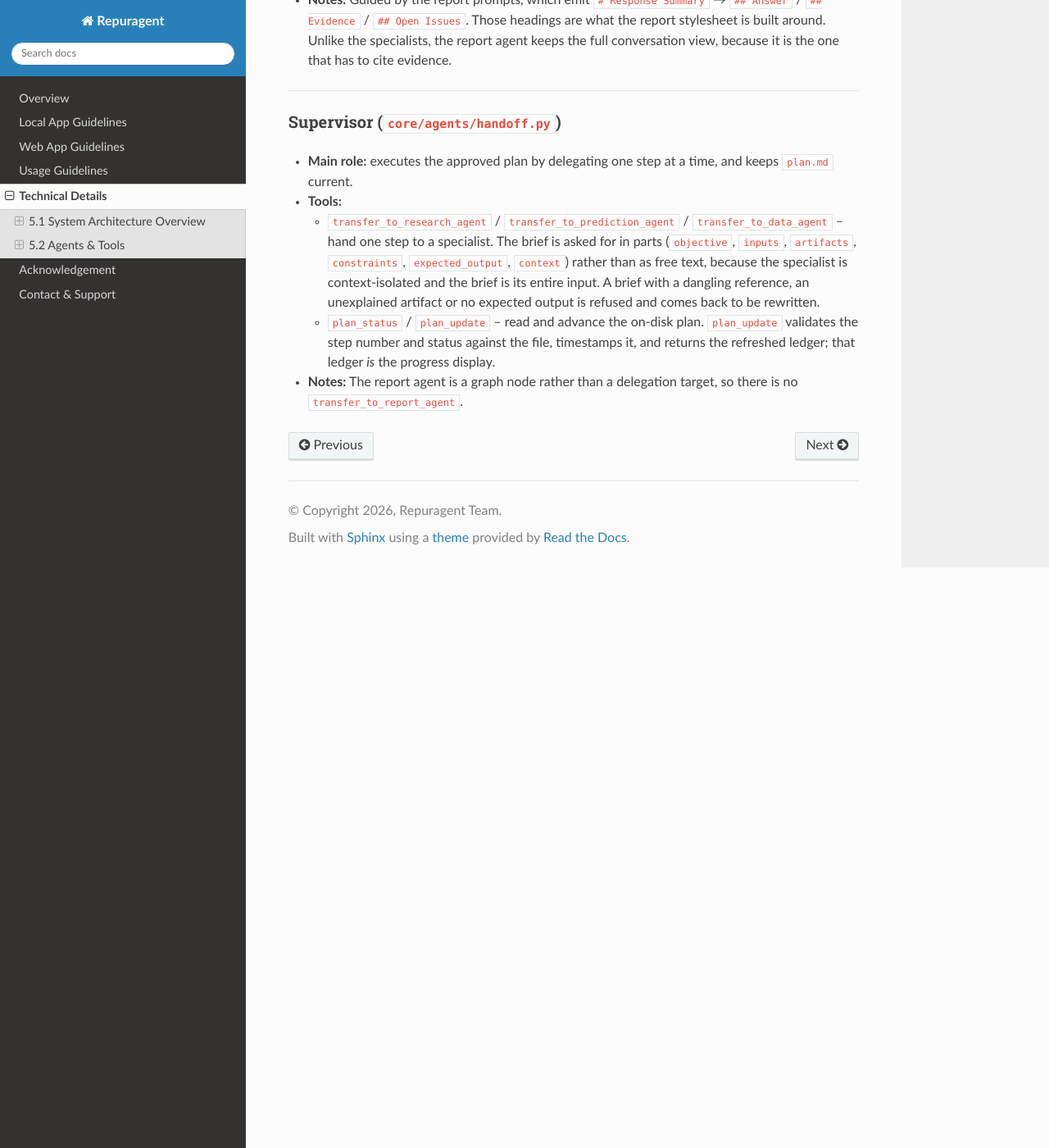
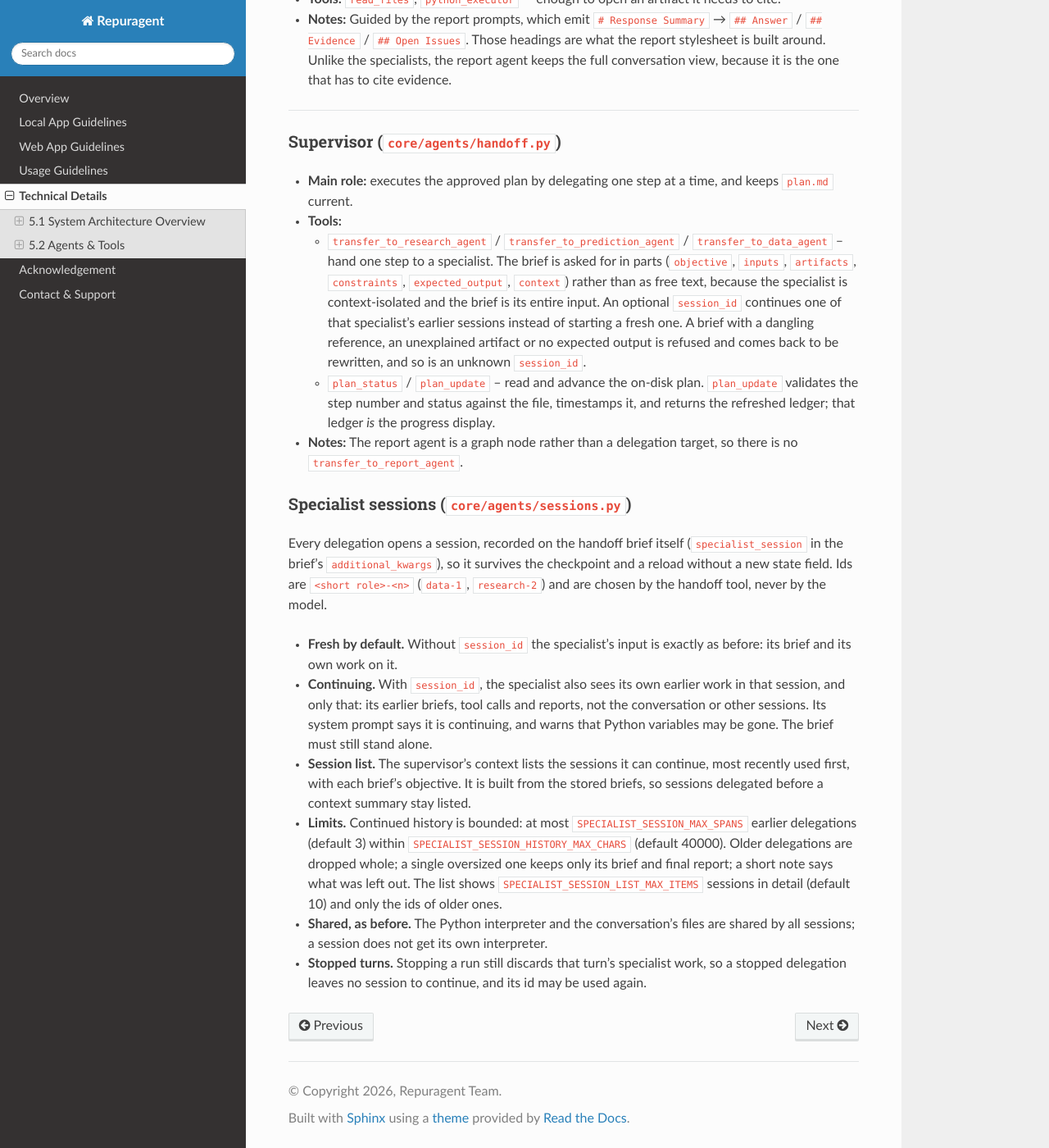
Before and after one commit to pharmbio/repuragent, a Sphinx documentation site: the page built from docs/technical.md, in a window 1280 px wide and 1400 px high, scrolled down 3283 px. Shown: the whole window at 82% size. Built offline with Sphinx 7.4.7 and the Read the Docs theme 3.1.0, drawn with Linux system fonts in a browser that asks for light colours; some of the changed text lies outside the part shown.

Commit message:
update docs for specialist sessions

```diff
--- a/docs/technical.md
+++ b/docs/technical.md
@@ -22,7 +22,7 @@ This chapter presents technical details under the hood of Repuragent. It provide
 2. **Routing** (`task_classifier`) decides between a full plan, a direct execution, a follow-up, and a question about the conversation itself. It routes on *dependence*, not size, so a follow-up like “now rank those by hERG risk” is recognised as one.
 3. **Planning agent** produces the breakdown and the run stops at a human-approval interrupt. Approval may carry conditions, which become constraints on the execution.
 4. **`plan_init`** parses the approved plan into `plan.md` in the conversation's output folder. That file is the contract the supervisor executes and the progress the task-monitor panel renders.
-5. **Supervisor** writes a brief per step and delegates it to a specialist, recording each outcome with `plan_update`. Specialists are context-isolated: each sees its brief and its own work, not the conversation.
+5. **Supervisor** writes a brief per step and delegates it to a specialist, recording each outcome with `plan_update`. Specialists are context-isolated: by default each sees its brief and its own work, not the conversation. A delegation that continues one of the specialist's sessions also shows it its own earlier work in that session (see *Specialist sessions*).
 6. **Specialist agents** (research, prediction, data) are LangGraph nodes bound to tool suites. Tool calls persist artifacts via `backend/utils/output_paths.py` inside the active conversation's directory.
 7. **Report agent** writes the final answer against the evidence the run produced.
 8. **Downloads** are gated by HMAC-signed tokens (`FILE_DOWNLOAD_SECRET`) that embed the path, the conversation and an expiry, and the route re-checks that the path is inside that conversation's own directories before serving it.
@@ -106,6 +106,17 @@ is therefore the complete inventory of what the system can do.
 
 - **Main role:** executes the approved plan by delegating one step at a time, and keeps `plan.md` current.
 - **Tools:**
-  - `transfer_to_research_agent` / `transfer_to_prediction_agent` / `transfer_to_data_agent` – hand one step to a specialist. The brief is asked for in parts (`objective`, `inputs`, `artifacts`, `constraints`, `expected_output`, `context`) rather than as free text, because the specialist is context-isolated and the brief is its entire input. A brief with a dangling reference, an unexplained artifact or no expected output is refused and comes back to be rewritten.
+  - `transfer_to_research_agent` / `transfer_to_prediction_agent` / `transfer_to_data_agent` – hand one step to a specialist. The brief is asked for in parts (`objective`, `inputs`, `artifacts`, `constraints`, `expected_output`, `context`) rather than as free text, because the specialist is context-isolated and the brief is its entire input. An optional `session_id` continues one of that specialist's earlier sessions instead of starting a fresh one. A brief with a dangling reference, an unexplained artifact or no expected output is refused and comes back to be rewritten, and so is an unknown `session_id`.
   - `plan_status` / `plan_update` – read and advance the on-disk plan. `plan_update` validates the step number and status against the file, timestamps it, and returns the refreshed ledger; that ledger *is* the progress display.
 - **Notes:** The report agent is a graph node rather than a delegation target, so there is no `transfer_to_report_agent`.
+
+### Specialist sessions (`core/agents/sessions.py`)
+
+Every delegation opens a session, recorded on the handoff brief itself (`specialist_session` in the brief's `additional_kwargs`), so it survives the checkpoint and a reload without a new state field. Ids are `<short role>-<n>` (`data-1`, `research-2`) and are chosen by the handoff tool, never by the model.
+
+- **Fresh by default.** Without `session_id` the specialist's input is exactly as before: its brief and its own work on it.
+- **Continuing.** With `session_id`, the specialist also sees its own earlier work in that session, and only that: its earlier briefs, tool calls and reports, not the conversation or other sessions. Its system prompt says it is continuing, and warns that Python variables may be gone. The brief must still stand alone.
+- **Session list.** The supervisor's context lists the sessions it can continue, most recently used first, with each brief's objective. It is built from the stored briefs, so sessions delegated before a context summary stay listed.
+- **Limits.** Continued history is bounded: at most `SPECIALIST_SESSION_MAX_SPANS` earlier delegations (default 3) within `SPECIALIST_SESSION_HISTORY_MAX_CHARS` (default 40000). Older delegations are dropped whole; a single oversized one keeps only its brief and final report; a short note says what was left out. The list shows `SPECIALIST_SESSION_LIST_MAX_ITEMS` sessions in detail (default 10) and only the ids of older ones.
+- **Shared, as before.** The Python interpreter and the conversation's files are shared by all sessions; a session does not get its own interpreter.
+- **Stopped turns.** Stopping a run still discards that turn's specialist work, so a stopped delegation leaves no session to continue, and its id may be used again.
```
